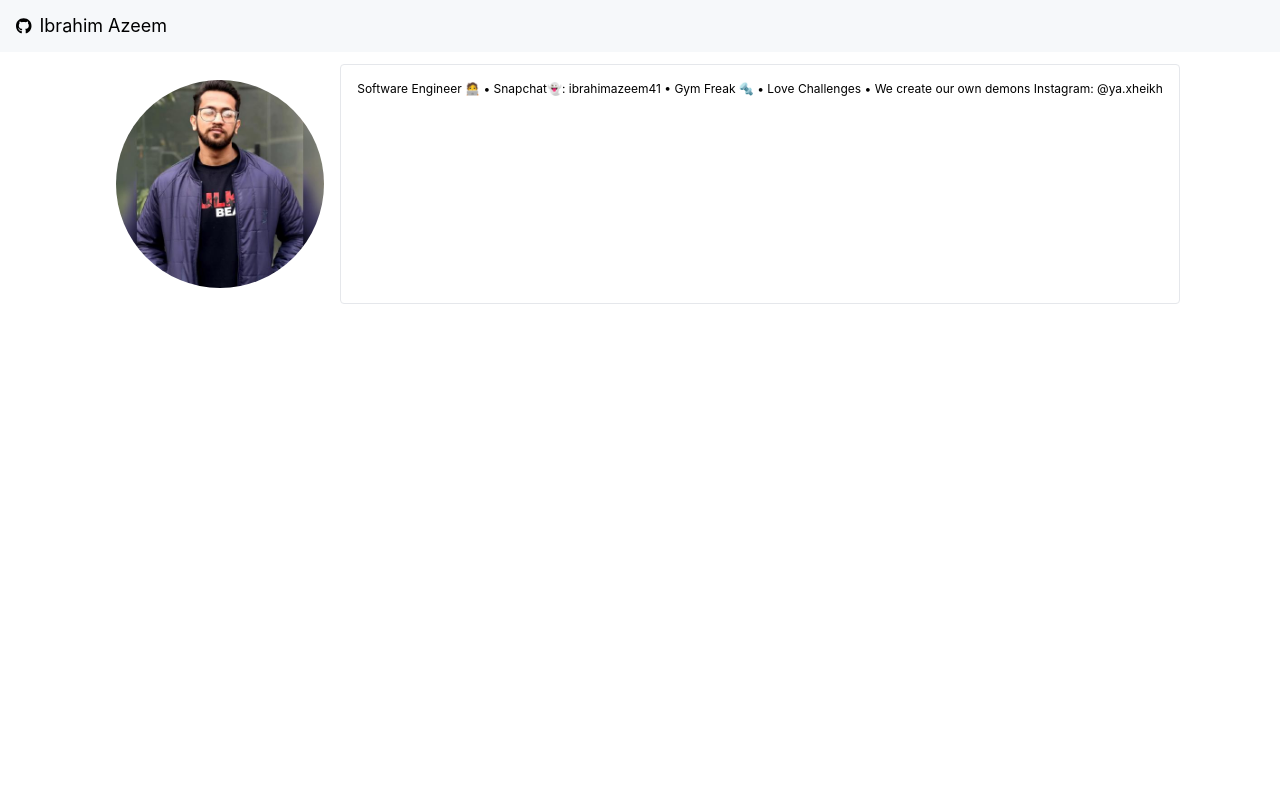
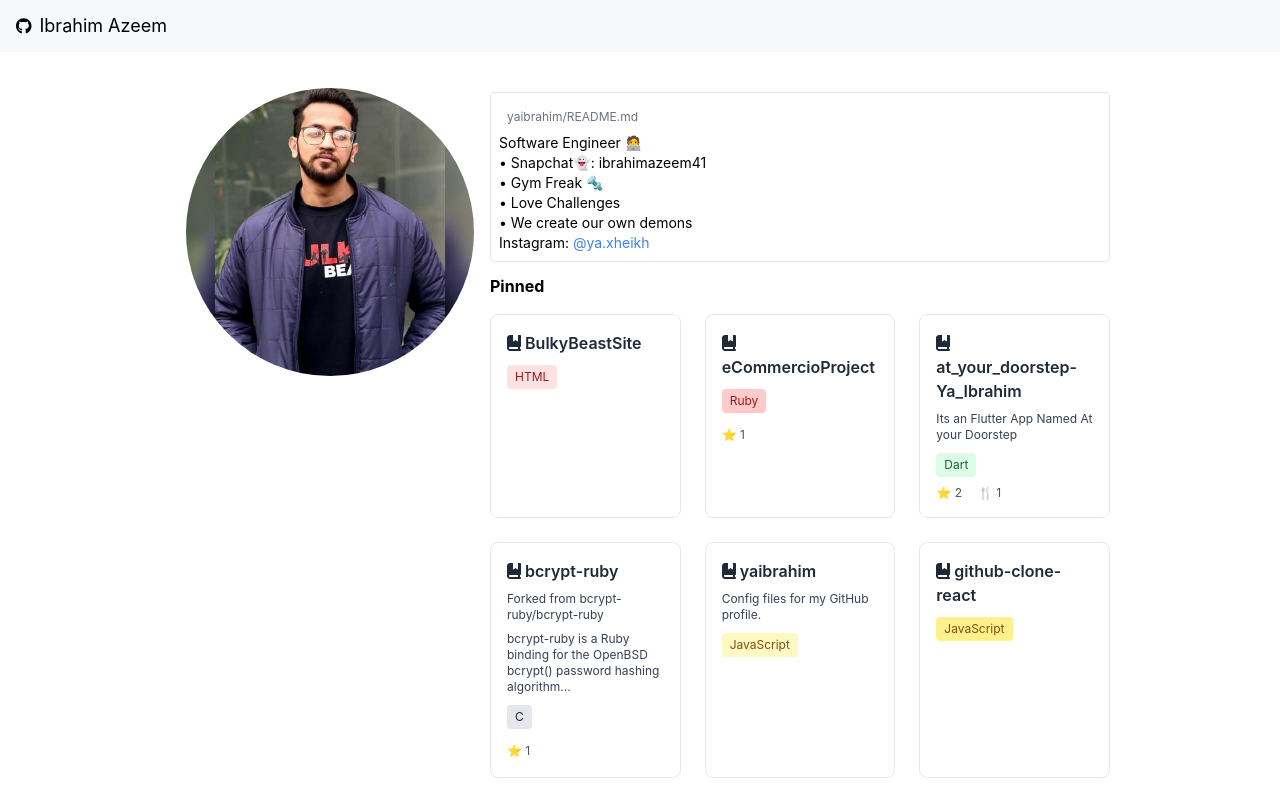
Before and after one commit to yaibrahim/github-clone-react, a React (Create React App) app: page / in a window 1280 px wide. Built offline with nearby package versions, Linux system fonts and the light colour scheme.

Commit message:
design github repos for profile

```diff
--- a/src/App.js
+++ b/src/App.js
@@ -1,6 +1,7 @@
-import './App.css';
+import "./App.css";
 import NavBar from "./components/NavBar";
-import avatar from '../src/assets/avatar2.jpeg'
+import ReposCard from "./components/ReposCard";
+import avatar from "../src/assets/avatar2.jpeg";
 
 function App(props) {
   return (
@@ -9,13 +10,100 @@ function App(props) {
         <NavBar />
         <div class="flex flex-1">
           <main class="bg-white-300 flex-1 p-3 overflow-hidden">
-            <div class="text-center flex justify-center">
+            <div class="text-center flex justify-center p-2">
               <div class="p-4">
-                 <img class="inline-block w-52" style={{borderRadius: '100%'}} src={avatar} alt="" />
+                <img
+                  class="inline-block w-72"
+                  style={{ borderRadius: "100%" }}
+                  src={avatar}
+                  alt=""
+                />
               </div>
-              <div class="text-center border rounded p-4">
-                <p className=' text-xs'>
-Software Engineer 🧑‍💻 • Snapchat👻: ibrahimazeem41 • Gym Freak 🔩 • Love Challenges • We create our own demons Instagram: @ya.xheikh </p>
+              <div className="pt-5 w-1/2 h-32">
+                <div className="border h-auto rounded p-2 text-left">
+                  <p className="text-xs p-2 text-gray-500">
+                    {" "}
+                    yaibrahim/README.md{" "}
+                  </p>
+                  <p className="text-sm">
+                    Software Engineer 🧑‍💻 <br />
+                    • Snapchat👻: ibrahimazeem41 <br />
+                    • Gym Freak 🔩 <br />
+                    • Love Challenges <br />
+                    • We create our own demons <br />
+                    Instagram:{" "}
+                    <span className="text-blue-500"><a
+                      href="https://www.instagram.com/ya.xheikh"
+                      target="_blank"
+                      rel="noopener noreferrer"
+                    >
+                      @ya.xheikh
+                    </a> </span>
+                  </p>
+                </div>
+                <div class="container mx-auto">
+                  <h1 class="text-m font-bold mb-4 text-left pt-3">Pinned</h1>
+                  <div class="grid grid-cols-1 md:grid-cols-2 lg:grid-cols-3 gap-6">
+                    <ReposCard name={"BulkyBeastSite"}>
+                      <span class="inline-block bg-red-100 text-red-800 text-xs px-2 py-1 rounded">
+                        HTML
+                      </span>
+                    </ReposCard>
+
+                    <ReposCard name={"eCommercioProject"}>
+                      <span class="inline-block bg-red-200 text-red-800 text-xs px-2 py-1 rounded">
+                        Ruby
+                      </span>
+                      <div class="mt-2">
+                        <span class="text-gray-600 text-xs">⭐ 1</span>
+                      </div>
+                    </ReposCard>
+
+                    <ReposCard name={"at_your_doorstep-Ya_Ibrahim"}>
+                      <p class="text-gray-700 mb-2 text-xs">
+                        Its an Flutter App Named At your Doorstep
+                      </p>
+                      <span class="inline-block bg-green-100 text-green-800 text-xs px-2 py-1 rounded">
+                        Dart
+                      </span>
+                      <div class="mt-2 flex items-center">
+                        <span class="text-gray-600 text-xs mr-4">⭐ 2</span>
+                        <span class="text-gray-600 text-xs">🍴 1</span>
+                      </div>
+                    </ReposCard>
+
+                    <ReposCard name={"bcrypt-ruby"}>
+                      <p class="text-gray-700 mb-2 text-xs">
+                        Forked from bcrypt-ruby/bcrypt-ruby
+                      </p>
+                      <p class="text-gray-700 mb-2 text-xs">
+                        bcrypt-ruby is a Ruby binding for the OpenBSD bcrypt()
+                        password hashing algorithm...
+                      </p>
+                      <span class="inline-block bg-gray-200 text-gray-800 text-xs px-2 py-1 rounded">
+                        C
+                      </span>
+                      <div class="mt-2">
+                        <span class="text-gray-600 text-xs">⭐ 1</span>
+                      </div>
+                    </ReposCard>
+
+                    <ReposCard name={"yaibrahim"}>
+                      <p class="text-gray-700 mb-2 text-xs">
+                        Config files for my GitHub profile.
+                      </p>
+                      <span class="inline-block bg-yellow-100 text-yellow-800 text-xs px-2 py-1 rounded">
+                        JavaScript
+                      </span>
+                    </ReposCard>
+
+                    <ReposCard name={"github-clone-react"}>
+                      <span class="inline-block bg-yellow-200 text-yellow-800 text-xs px-2 py-1 rounded">
+                        JavaScript
+                      </span>
+                    </ReposCard>
+                  </div>
+                </div>
               </div>
             </div>
           </main>
--- /dev/null
+++ b/src/components/ReposCard.js
@@ -0,0 +1,15 @@
+import { FontAwesomeIcon } from "@fortawesome/react-fontawesome";
+import { faBookBookmark } from "@fortawesome/free-solid-svg-icons";
+
+function ReposCard({name, children}) {
+    return(
+        <div class="bg-white p-4 rounded-lg border text-left">
+            <h2 class="text-m font-semibold mb-2 text-gray-800">
+                <FontAwesomeIcon icon={faBookBookmark} color="gray-800" /><FontAwesomeIcon /> {name}
+            </h2>
+            {children}
+        </div>
+    );
+}
+
+export default ReposCard;
```
